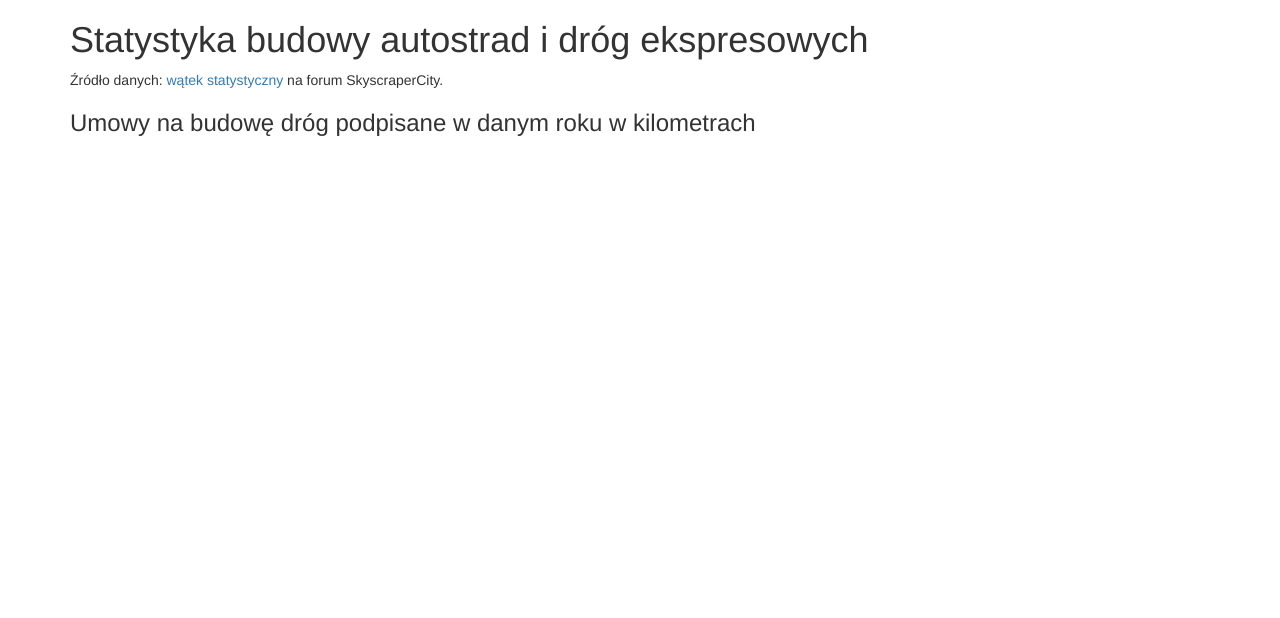
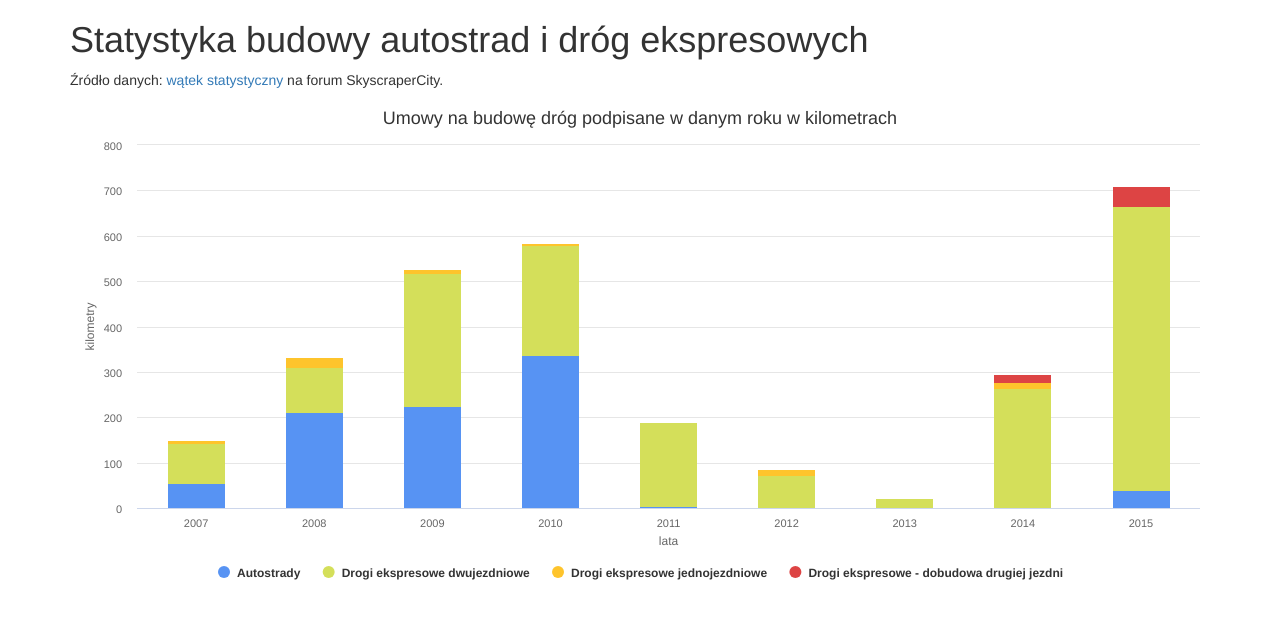
Before and after one commit to jkondratowicz/ssc-charts, a website: page index.html in a window 1280 px wide. Drawn offline with nearby package versions, Linux system fonts and the light colour scheme.

Commit message:
Contract chart with styling

```diff
--- a/index.html
+++ b/index.html
@@ -24,7 +24,6 @@
 			<p>Źródło danych: <a href="http://www.skyscrapercity.com/showthread.php?t=1142261">wątek statystyczny</a> na forum SkyscraperCity.</p>
 
 			<div class="widget">
-				<h3>Umowy na budowę dróg podpisane w danym roku w kilometrach</h3>
 				<div id="chart1"></div>
 			</div>
 		</div> <!-- /container -->
--- a/static/scripts.js
+++ b/static/scripts.js
@@ -1,7 +1,88 @@
+function addSpinner(el) {
+	$(el).html("<div class='spinner'></div>");
+}
+
 $(function() {
-	$("#chart1").addClass("spinner");
+	Highcharts.setOptions({
+		chart: {
+			style: {
+				fontFamily: 'Helvetica'
+			}
+		}
+	});
+	addSpinner("#chart1");
 	$.getJSON("data/contracts.json", function(data) {
-		$("#chart1").removeClass("spinner");
-		console.log(data);
+		var chartData = {
+			chart: {
+				type: 'column'
+			},
+			title: {
+				text: 'Umowy na budowę dróg podpisane w danym roku w kilometrach'
+			},
+			xAxis: {
+				title: {
+					text: 'lata'
+				},
+				categories: []
+			},
+			yAxis: {
+				title: {
+					text: 'kilometry'
+				},
+				reversedStacks: false
+			},
+			series: [],
+			plotOptions: {
+				column: {
+					stacking: 'normal',
+					borderWidth: 0
+				}
+			},
+			credits: {
+				enabled: false
+			},
+			tooltip: {
+				shared: true,
+				valueSuffix: ' km'
+			},
+			style: {
+				fontFamily: 'Helvetica'
+			}
+		};
+
+		chartData.xAxis.categories = data.map(function(row) {
+			return row.date;
+		});
+
+		chartData.series.push({
+			name: "Autostrady",
+			color: "#5793F3",
+			data: data.map(function(row) {
+				return row["A"];
+			})
+		});
+		chartData.series.push({
+			name: "Drogi ekspresowe dwujezdniowe",
+			color: "#D4DF5A",
+			data: data.map(function(row) {
+				return row["S2x2"];
+			})
+		});
+		chartData.series.push({
+			name: "Drogi ekspresowe jednojezdniowe",
+			color: "#FEC42C",
+			data: data.map(function(row) {
+				return row["S1x2"];
+			})
+		});
+		chartData.series.push({
+			name: "Drogi ekspresowe - dobudowa drugiej jezdni",
+			color: "#DD4444",
+			data: data.map(function(row) {
+				return row["Supgrade"];
+			})
+		});
+
+		$("#chart1").highcharts(chartData);
 	});
 });
--- a/static/style.css
+++ b/static/style.css
@@ -37,3 +37,7 @@
 		transform: rotate(360deg);
 	}
 }
+
+#chart1 {
+	height: 500px;
+}
```
Lines whose indentation alone changed are shown as unchanged.
